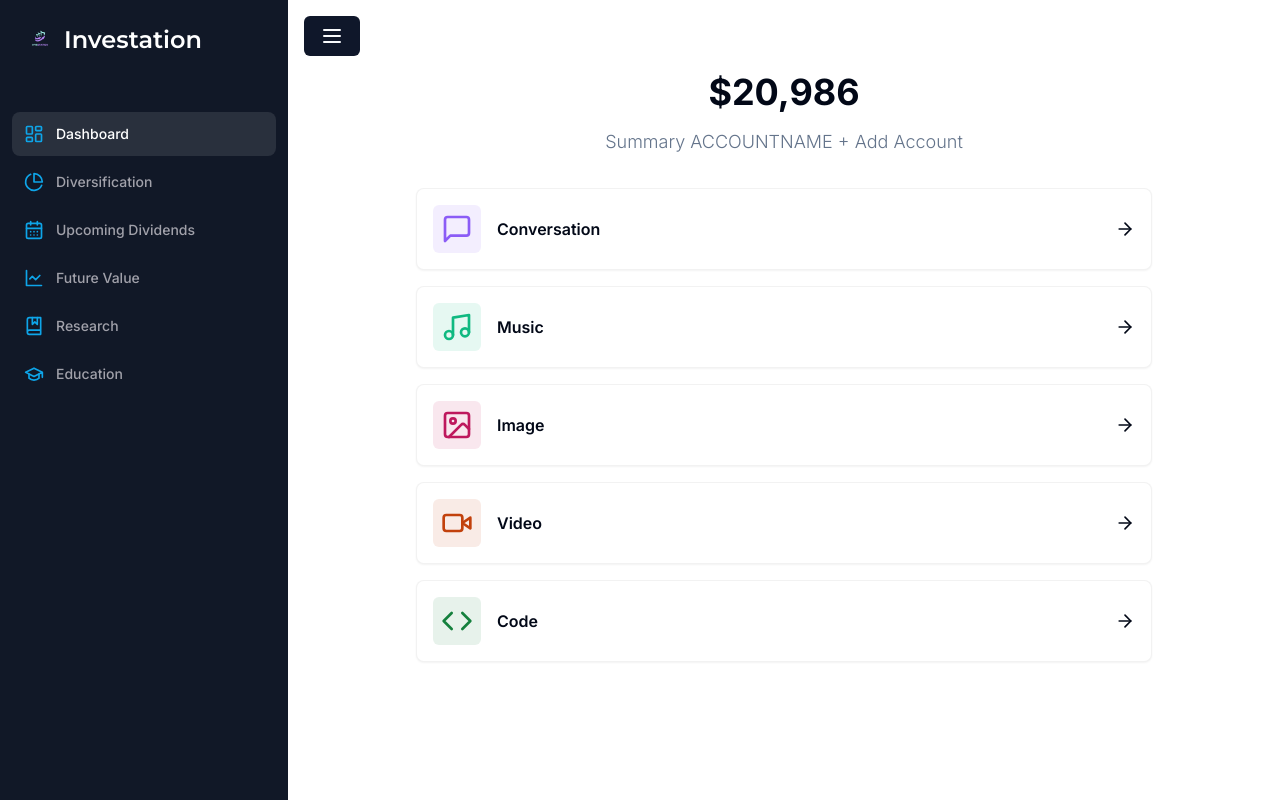
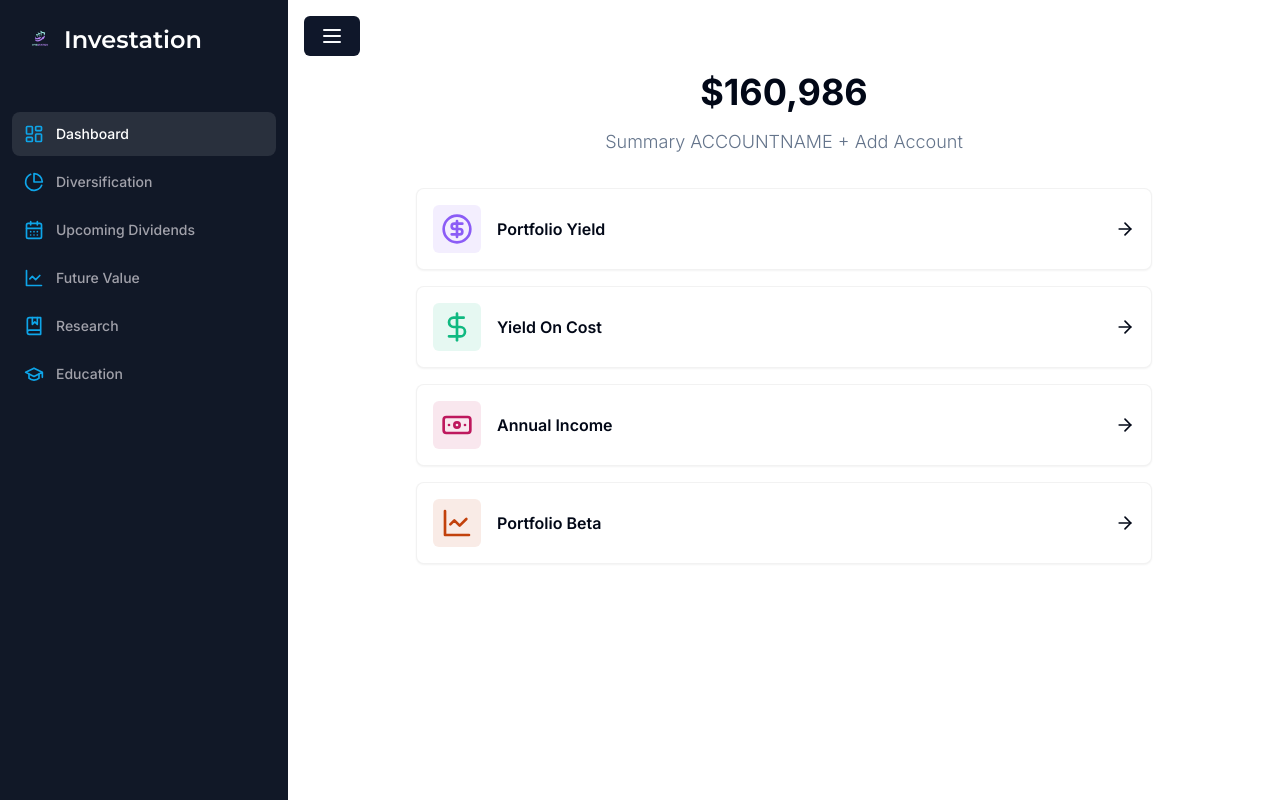
Before and after one commit to parsTroy/trackinvestments, a Next.js app: page /dashboard in a window 1280 px wide. Built offline with nearby package versions, Linux system fonts and the light colour scheme.

Commit message:
Update dashboard

```diff
--- a/app/(dashboard)/(routes)/dashboard/page.tsx
+++ b/app/(dashboard)/(routes)/dashboard/page.tsx
@@ -2,45 +2,38 @@
 
 import { Card } from '@/components/ui/card';
 import { cn } from '@/lib/utils';
-import { ArrowRight, Code, ImageIcon, MessageSquare, Music, VideoIcon } from 'lucide-react';
+import { ArrowRight, Banknote, CircleDollarSign, DollarSign, LineChart, VideoIcon } from 'lucide-react';
 import { useRouter } from 'next/navigation';
 import React from 'react'
 
 const tools = [
   {
-    label: "Conversation",
-    icon: MessageSquare,
+    label: "Portfolio Yield",
+    icon: CircleDollarSign,
     color: "text-violet-500",
     bgColor: "bg-violet-500/10",
     href: "/conversation"
   },
   {
-    label: "Music",
-    icon: Music,
+    label: "Yield On Cost",
+    icon: DollarSign,
     color: "text-emerald-500",
     bgColor: "bg-emerald-500/10",
     href: "/music"
   },
   {
-    label: "Image",
-    icon: ImageIcon,
+    label: "Annual Income",
+    icon: Banknote,
     color: "text-pink-700",
     bgColor: "bg-pink-700/10",
     href: "/image"
   },
   {
-    label: "Video",
-    icon: VideoIcon,
+    label: "Portfolio Beta",
+    icon: LineChart,
     color: "text-orange-700",
     bgColor: "bg-orange-700/10",
     href: "/video"
-  },
-  {
-    label: "Code",
-    icon: Code,
-    color: "text-green-700",
-    bgColor: "bg-green-700/10",
-    href: "/code"
   },
 ]
 
@@ -51,9 +44,10 @@ const Dashboard = () => {
   return (
     <div>
       <div className='mb-8 space-y-4'>
-        <h2 className='text-2xl md:text-4xl font-bold text-center'>$20,986</h2>
+        <h2 className='text-2xl md:text-4xl font-bold text-center'>$160,986</h2>
         <p className='text-muted-foreground font-light text-sm md:text-lg text-center'>Summary ACCOUNTNAME + Add Account</p>
       </div>
+
       <div className='px-4 md:px-20 lg:px-32 space-y-4'>
         {tools.map((tool) => (
           <Card onClick={() => router.push(tool.href)} key={tool.href} className='p-4 border-black/5 flex items-center justify-between hover:shadow-md transition cursor-pointer'>
--- /dev/null
+++ b/app/(dashboard)/graph.tsx
@@ -0,0 +1,7 @@
+import React from 'react'
+
+const Graph = {
+
+}
+
+export default Graph
--- a/package.json
+++ b/package.json
@@ -9,6 +9,7 @@
     "lint": "next lint"
   },
   "dependencies": {
+    "@canvasjs/react-charts": "^1.0.0",
     "@clerk/nextjs": "^4.23.5",
     "@radix-ui/react-dialog": "^1.0.4",
     "@radix-ui/react-slot": "^1.0.2",
@@ -16,6 +17,7 @@
     "@types/react": "18.2.21",
     "@types/react-dom": "18.2.7",
     "autoprefixer": "10.4.15",
+    "canvasjs-react-charts": "^1.0.5",
     "class-variance-authority": "^0.7.0",
     "clsx": "^2.0.0",
     "eslint": "8.49.0",
```
Also changed, not shown: 1 other file (tests, documents, lock files or other folders).
